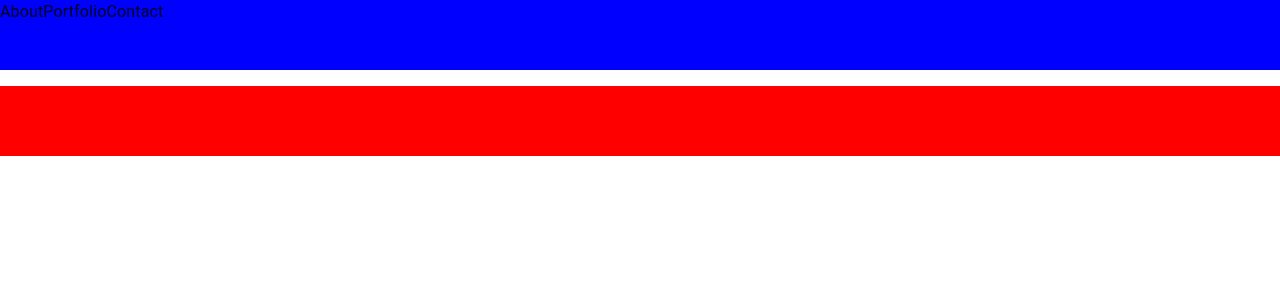
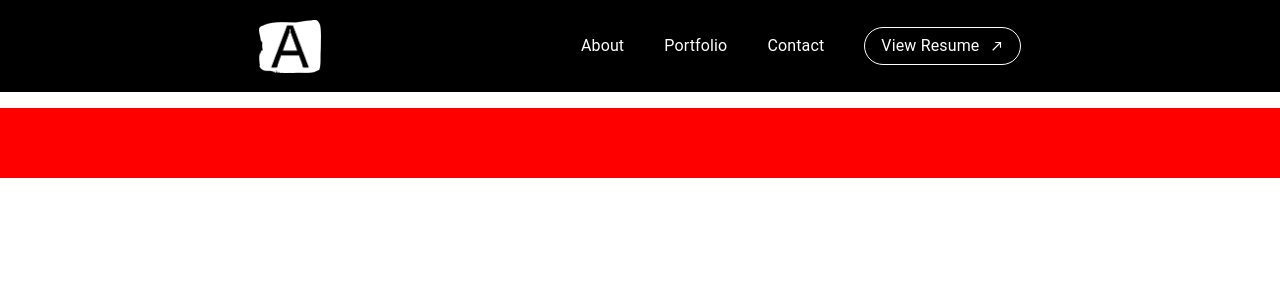
Before and after one commit to TheAlfran/portfolio, a React (Vite) app: page / in a window 1280 px wide. Shown: the top 300 px of the page. Built offline with nearby package versions, Linux system fonts and the light colour scheme.

Commit message:
feat: initial header (#7)

```diff
--- a/package.json
+++ b/package.json
@@ -12,6 +12,7 @@
   "dependencies": {
     "@emotion/react": "^11.11.4",
     "@emotion/styled": "^11.11.5",
+    "@mui/icons-material": "^5.15.18",
     "@mui/material": "^5.15.18",
     "@tanstack/react-router": "^1.33.8",
     "@tanstack/router-vite-plugin": "^1.33.8",
--- a/src/components/Header/index.tsx
+++ b/src/components/Header/index.tsx
@@ -1,18 +1,49 @@
-import { Box, Grid, Stack, Typography } from "@mui/material";
+import { Box, Button, Grid, Slide, Stack, Typography } from "@mui/material";
+import CallMadeIcon from "@mui/icons-material/CallMade";
 
 export default function Header() {
   return (
     <Grid container>
       <Grid item md={12}>
-        <Stack bgcolor={"blue"} height={70} mb={2} direction={"row"}>
-          <Box>
-          </Box>
-          <Box display={"flex"} >
-            <Typography>About</Typography>
-            <Typography>Portfolio</Typography>
-            <Typography>Contact</Typography>
-          </Box>
-        </Stack>
+        <Slide
+          direction="down"
+          in={true}
+          mountOnEnter
+          unmountOnExit
+          timeout={1000}
+        >
+          <Stack
+            bgcolor="black"
+            height="92px"
+            mb={2}
+            direction="row"
+            alignItems="center"
+            justifyContent="space-evenly"
+          >
+            <img src="/public/inverted-logo.png" width="62px" height="53px" />
+            <Box display="flex" gap="40px" alignItems="center">
+              <Typography color="white">About</Typography>
+              <Typography color="white">Portfolio</Typography>
+              <Typography color="white">Contact</Typography>
+              <Button
+                sx={{
+                  border: 1,
+                  borderColor: "white",
+                  borderRadius: "20px",
+                  gap: "10px",
+                  textTransform: "none",
+                  pl: "16px",
+                  pr: "16px",
+                }}
+              >
+                <Typography color="white" fontSize="16px" fontWeight="none">
+                  View Resume
+                </Typography>
+                <CallMadeIcon sx={{ color: "white", fontSize: "14px" }} />
+              </Button>
+            </Box>
+          </Stack>
+        </Slide>
       </Grid>
     </Grid>
   );
```
Also changed, not shown: public/inverted-logo.png (added), 1 other file (tests, documents, lock files or other folders).
